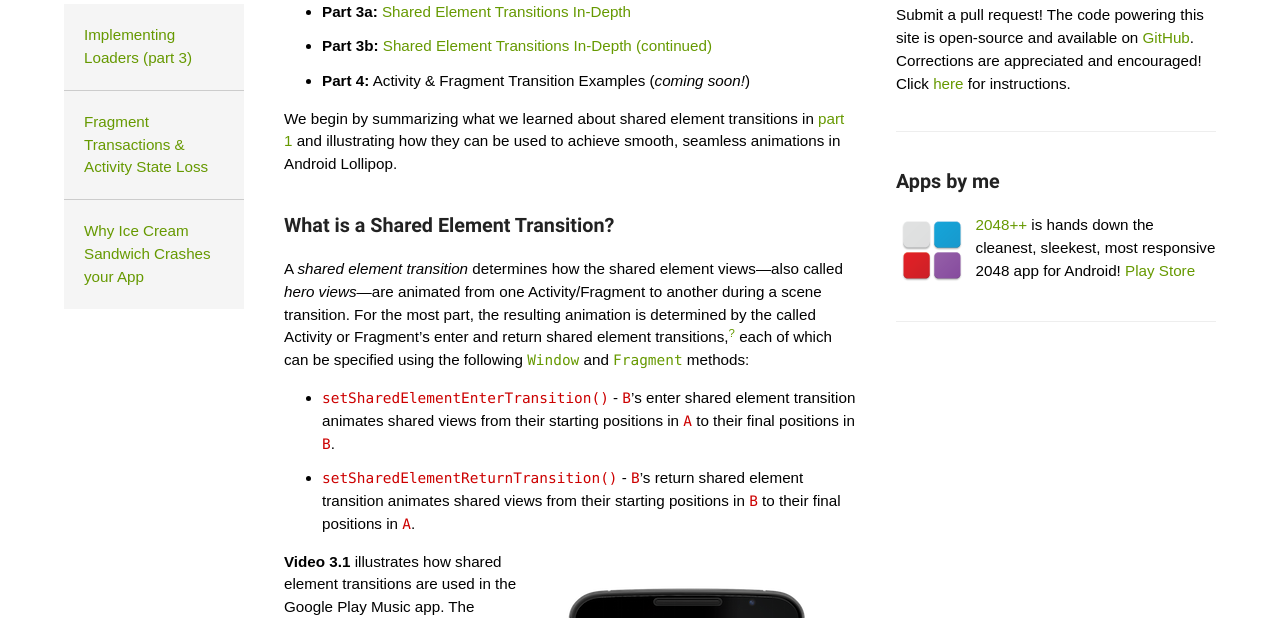
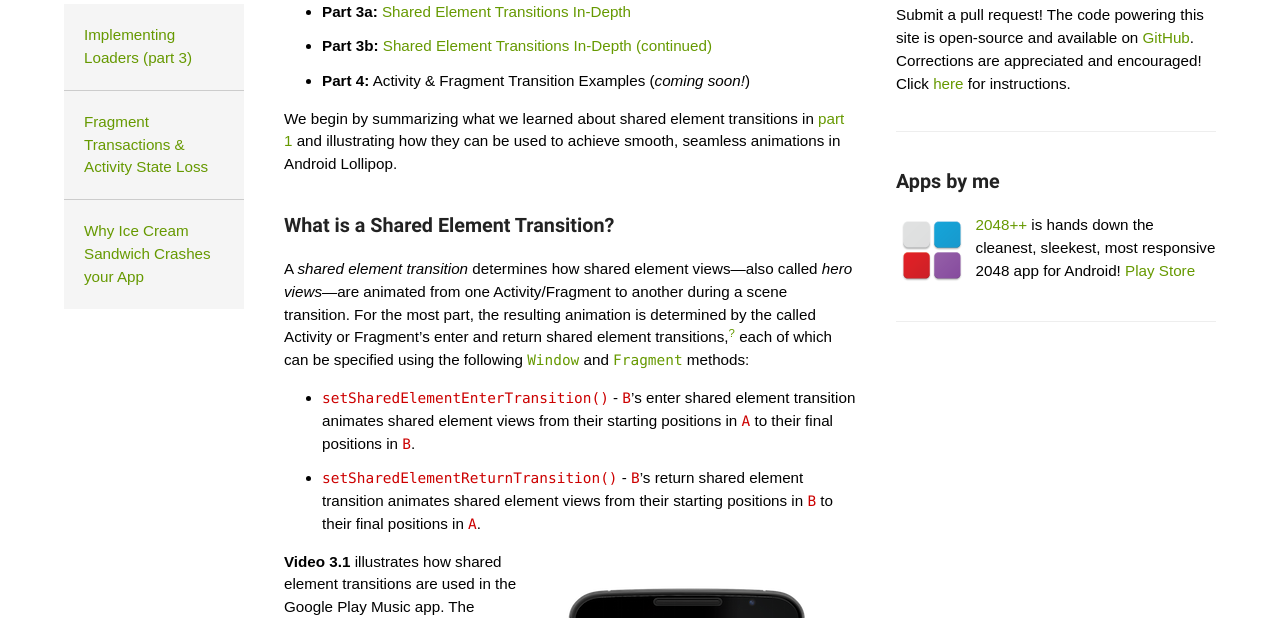
Before and after one commit to alexjlockwood/AndroidDesignPatterns, a Jekyll site: the page built from _posts/2014-12-16-activity-fragment-shared-element-transitions-part3a.md, in a window 1280 px wide and 900 px high, scrolled down 443 px, cut to the strip 0-618 px from the top of the window. Built offline with Jekyll 4.4.1, drawn with Linux system fonts in a browser that asks for light colours; some web fonts are replaced; Markdown is read by kramdown in place of the engine named in the settings; comment, search, counter and statistics services are not loaded.

```diff
--- a/_posts/2014-12-16-activity-fragment-shared-element-transitions-part3a.md
+++ b/_posts/2014-12-16-activity-fragment-shared-element-transitions-part3a.md
@@ -22,10 +22,10 @@
 
 <!--morestart-->
 
-A _shared element transition_ determines how the shared element views&mdash;also called _hero views_&mdash;are animated from one Activity/Fragment to another during a scene transition. For the most part, the resulting animation is determined by the called Activity or Fragment's enter and return shared element transitions,<sup><a href="#footnote?" id="ref?">?</a></sup> each of which can be specified using the following [`Window`][Window] and [`Fragment`][Fragment] methods:
+A _shared element transition_ determines how shared element views&mdash;also called _hero views_&mdash;are animated from one Activity/Fragment to another during a scene transition. For the most part, the resulting animation is determined by the called Activity or Fragment's enter and return shared element transitions,<sup><a href="#footnote?" id="ref?">?</a></sup> each of which can be specified using the following [`Window`][Window] and [`Fragment`][Fragment] methods:
 
-* `setSharedElementEnterTransition()` - `B`'s enter shared element transition animates shared views from their starting positions in `A` to their final positions in `B`.
-* `setSharedElementReturnTransition()` - `B`'s return shared element transition animates shared views from their starting positions in `B` to their final positions in `A`.
+* `setSharedElementEnterTransition()` - `B`'s enter shared element transition animates shared element views from their starting positions in `A` to their final positions in `B`.
+* `setSharedElementReturnTransition()` - `B`'s return shared element transition animates shared element views from their starting positions in `B` to their final positions in `A`.
 
 <!--more-->
 
```
